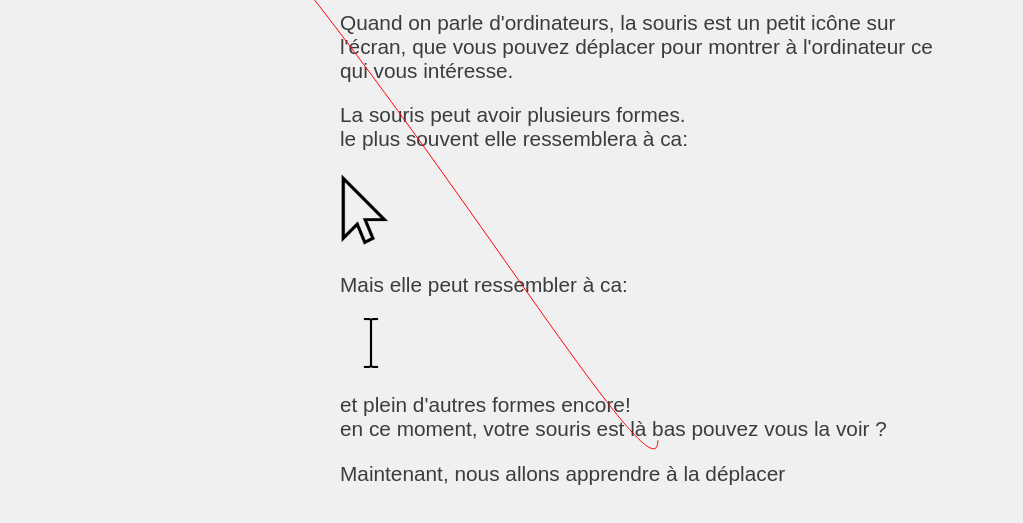
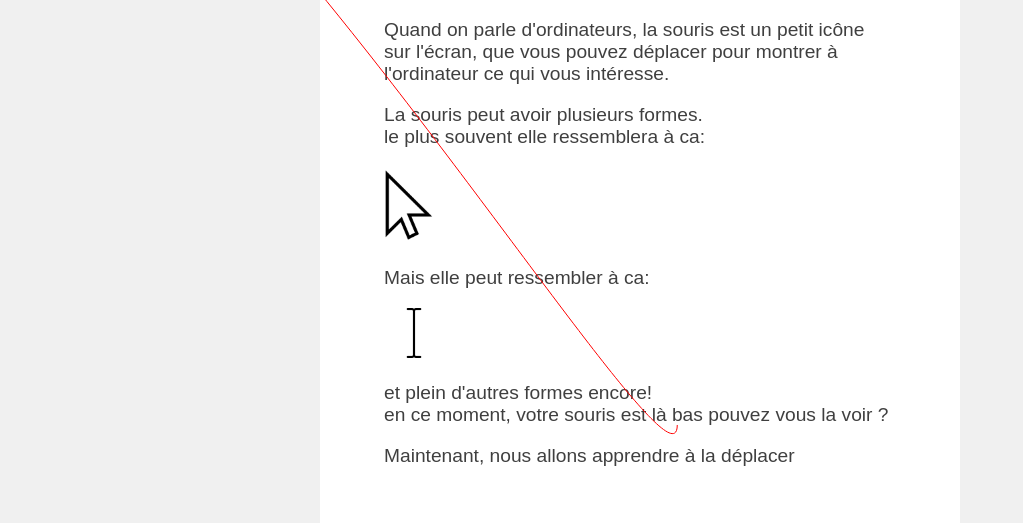
Before and after one commit to bgirschig/learning-toys, a plain HTML site: page index.html in a window 1280 px wide. Shown: the part 277-800 px from the top of the page, without its empty margins (0-1023 px from the left). Drawn offline with Linux system fonts and the light colour scheme.

Commit message:
style updates

```diff
--- a/main.css
+++ b/main.css
@@ -1,10 +1,18 @@
+html {
+    background-color: #f0f0f0;
+    padding: 0;
+    height: 100%;
+}
 body {
+    padding: 2rem 4rem;
+    box-sizing: border-box;
     font-family: sans-serif;
     color: #000000c0;
-    background-color: #f0f0f0;
-    max-width: 600px;
+    background-color: white;
+    max-width: 40rem;
+    min-height: 100%;
     margin: auto;
-    font-size: 1.3rem;
+    font-size: 1.2rem;
 }
 
 #overlay-canvas {
```
